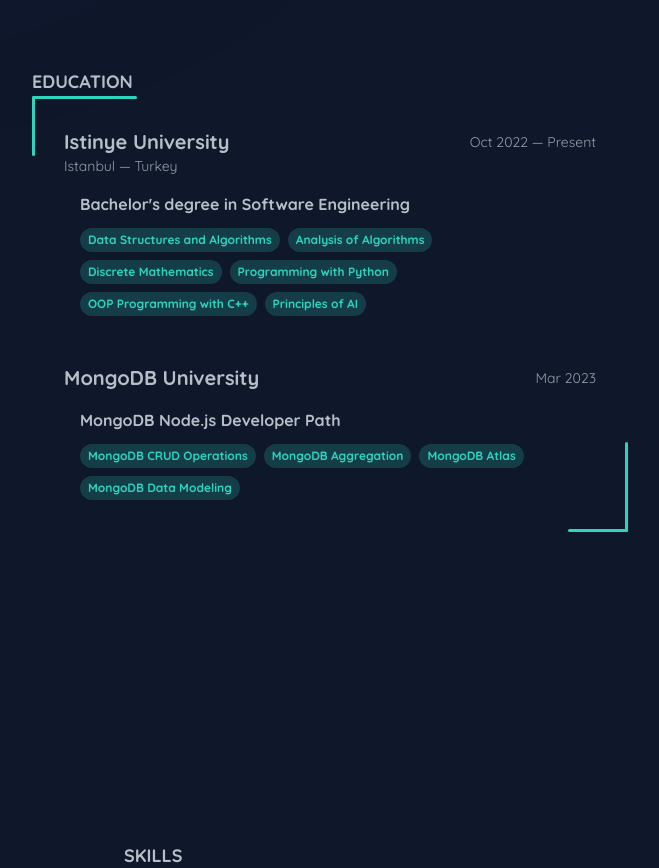
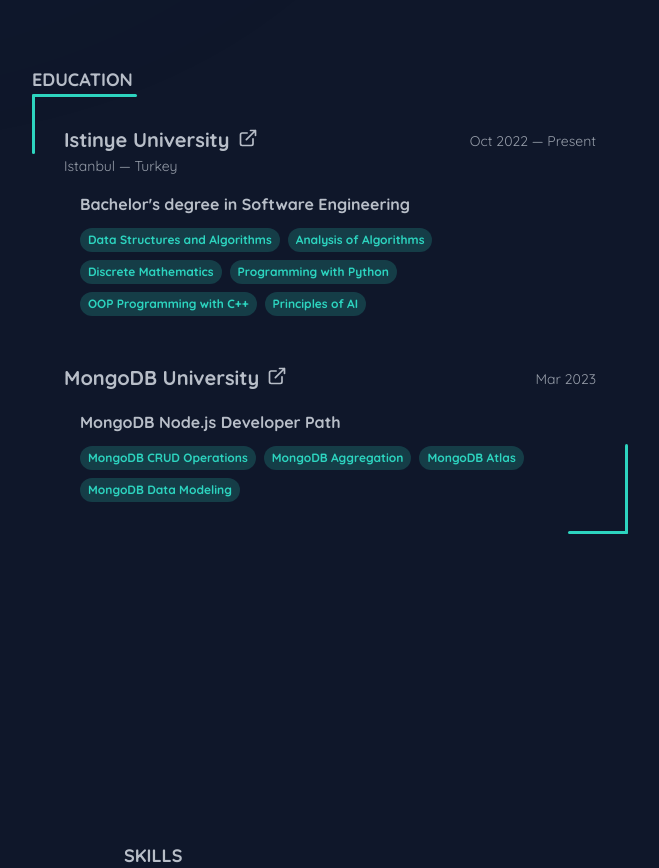
Before and after one commit to MoBakour/portfolio, a React (Vite) app: page / in a window 1280 px wide. Shown: the part 900-1768 px from the top of the page, without its empty margins (530-1189 px from the left). Built offline with nearby package versions, Linux system fonts and the light colour scheme.

Commit message:
Small change

```diff
--- a/src/components/Education.tsx
+++ b/src/components/Education.tsx
@@ -1,3 +1,4 @@
+import IconExternalLink from "../icons/IconExternalLink";
 import Bullets from "./Bullets";
 import Line from "./Line";
 
@@ -51,8 +52,9 @@
 			<div className="group-hover/container:opacity-60 md:!opacity-100 hover:!opacity-100 group/card flex flex-col gap-4 p-4 py-4 transition rounded-lg hover:bg-slate-800/50 hover:shadow-[inset_0_1px_0_0_rgba(148,163,184,0.1)] hover:drop-shadow-lg md:hover:bg-transparent md:hover:shadow-none md:hover:drop-shadow-none cursor-pointer">
 				<header>
 					<div className="flex justify-between items-center">
-						<h2 className="text-xl font-bold">
+						<h2 className="text-xl font-bold group-hover/card:text-teal-400 md:group-hover/card:text-slate-200 transition">
 							{education.institution}
+							<IconExternalLink className="inline-block ml-2 mb-2" />
 						</h2>
 
 						<p className="text-sm opacity-80">{education.date}</p>
--- a/src/components/Projects.tsx
+++ b/src/components/Projects.tsx
@@ -146,9 +146,9 @@
 					</div>
 				</div>
 				<div className="flex flex-col gap-2">
-					<h3 className="text-slate-200 font-bold text-lg">
+					<h3 className="text-slate-200 font-bold text-lg group-hover/card:text-teal-400 md:group-hover/card:text-slate-200 transition">
 						{project.title}
-						<IconExternalLink className="inline-block ml-2 mb-2 group-hover/card:text-teal-400 md:group-hover/card:text-slate-200 transition" />
+						<IconExternalLink className="inline-block ml-2 mb-2" />
 					</h3>
 					<p className="text-sm">{project.description}</p>
 					<Bullets bullets={project.stack} />
```
